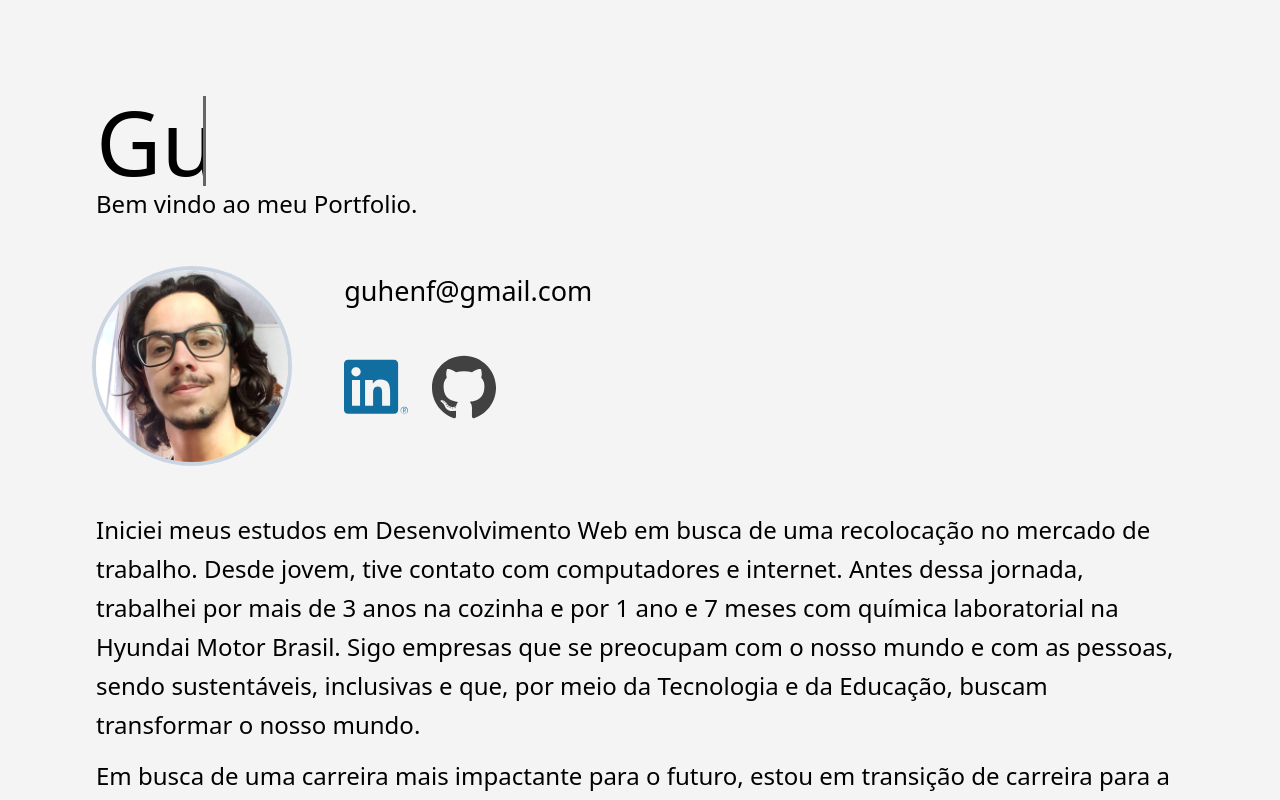
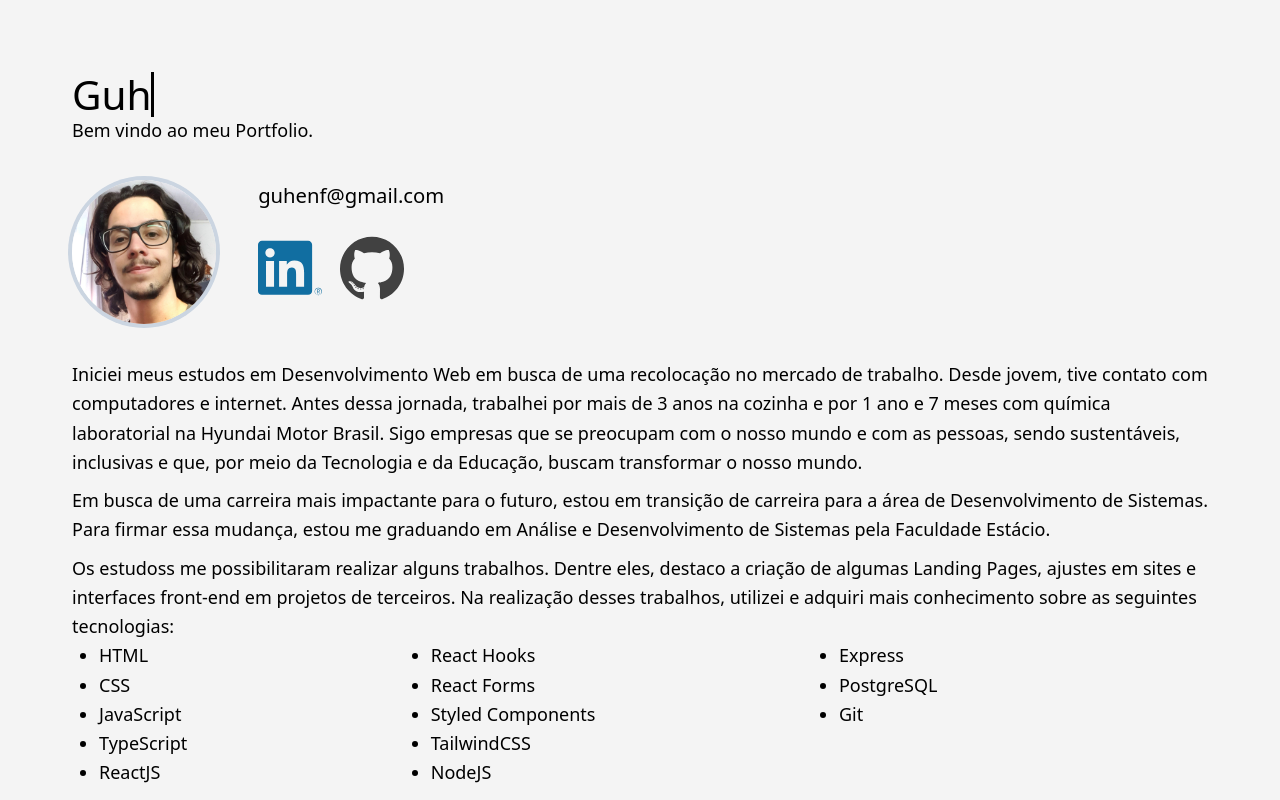
Before and after one commit to guhenf/Guhenf, a React (Vite) app: page / in a window 1280 px wide. Shown: the top 800 px of the page. Built offline with nearby package versions, Linux system fonts and the light colour scheme; no server answers.

Commit message:
change font size

```diff
--- a/src/html/header.tsx
+++ b/src/html/header.tsx
@@ -3,7 +3,7 @@ import React from 'react'
 function Header() {
   return (
     <header>
-      <h1 className='text-6xl typing-effect'>Guhenf.</h1>
+      <h1 className='text-4xl typing-effect'>Guhenf.</h1>
       <h2>Bem vindo ao meu Portfolio.</h2>
     </header>
   )
--- a/src/index.css
+++ b/src/index.css
@@ -9,7 +9,7 @@ a {
 :root {
   background-color: #f4f4f4;
 
-  font-size: 24px;
+  font-size: 18px;
   padding: 4rem 4rem 1rem 4rem;
 }
 
```
